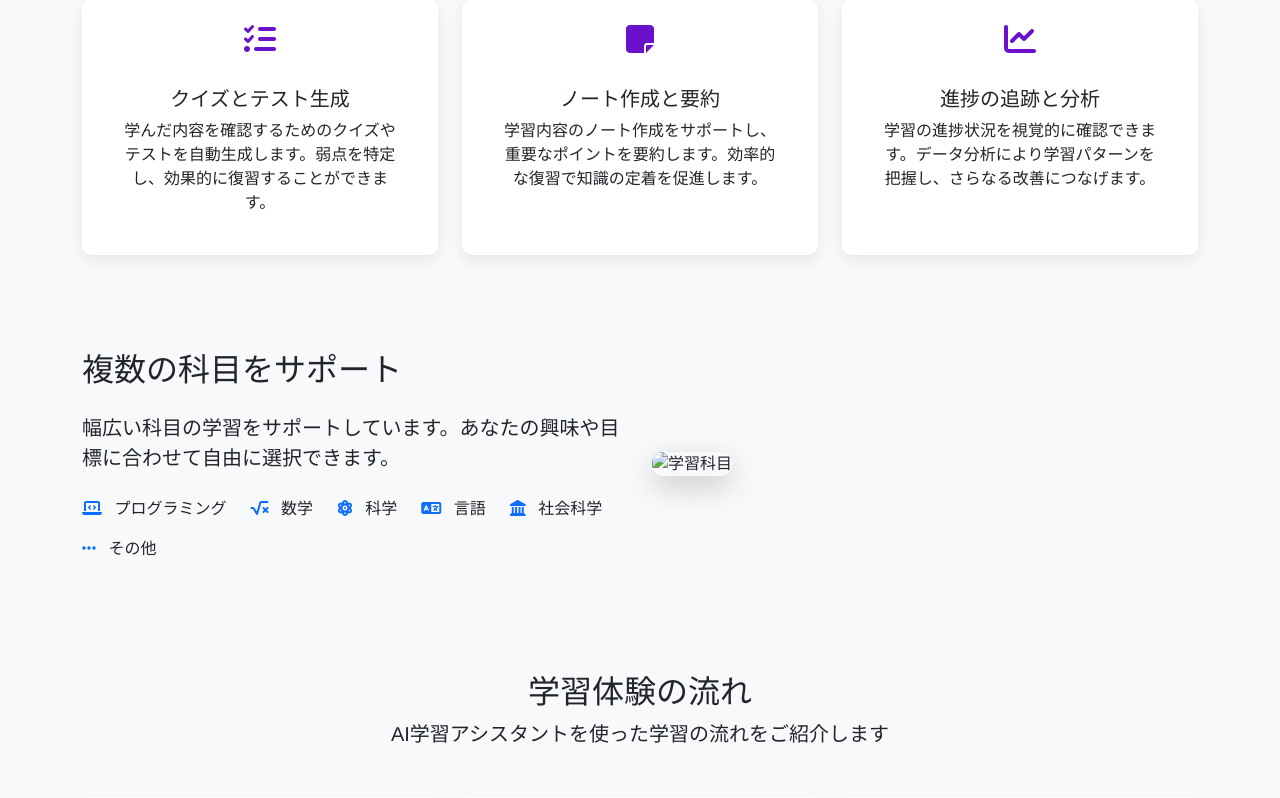
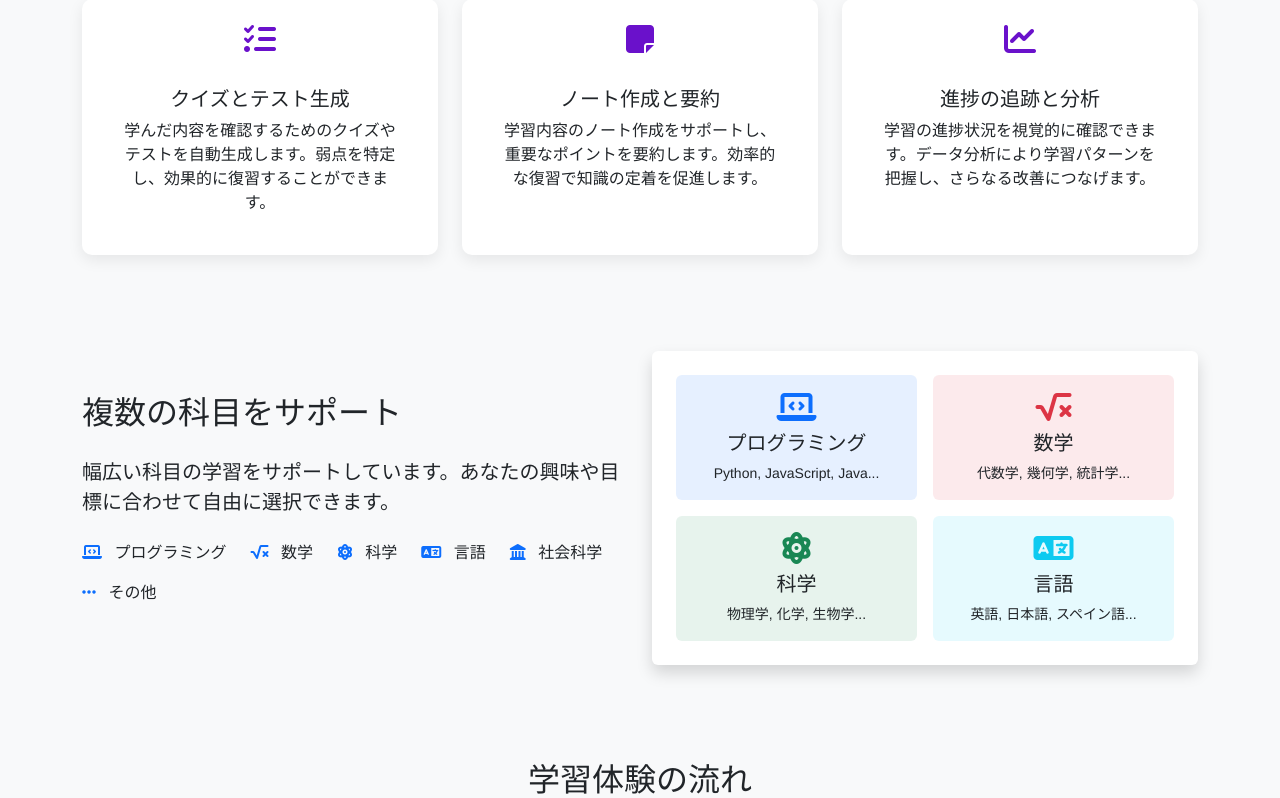
Before and after one commit to timeless-residents/handson-openai-responses-api, a Flask app: page / in a window 1280 px wide. Shown: the part 833-1631 px from the top of the page. Run offline with Flask 3, Linux system fonts and the light colour scheme; some libraries are stand-ins or nearby versions.

Commit message:
fix(usecase-037): 画像リンク切れを修正
プレースホルダー画像のリンク切れを修正し、代わりにアイコンと情報を使った視覚的な学習科目表示に変更。
CSSとFont Awesomeを活用したデザインで、外部リソースへの依存を排除しました。

🤖 Generated with [Claude Code](https://claude.ai/code)
Co-Authored-By: Claude <noreply@anthropic.com>

```diff
--- a/showroom/usecase-037/templates/index.html
+++ b/showroom/usecase-037/templates/index.html
@@ -187,7 +187,38 @@
                     </div>
                 </div>
                 <div class="col-lg-6">
-                    <img src="https://via.placeholder.com/600x400?text=学習科目イメージ" alt="学習科目" class="img-fluid demo-img">
+                    <div class="p-4 bg-white rounded shadow">
+                        <div class="row g-3">
+                            <div class="col-6">
+                                <div class="p-3 bg-primary bg-opacity-10 rounded text-center">
+                                    <i class="fas fa-laptop-code fa-2x text-primary mb-2"></i>
+                                    <h5>プログラミング</h5>
+                                    <p class="small mb-0">Python, JavaScript, Java...</p>
+                                </div>
+                            </div>
+                            <div class="col-6">
+                                <div class="p-3 bg-danger bg-opacity-10 rounded text-center">
+                                    <i class="fas fa-square-root-alt fa-2x text-danger mb-2"></i>
+                                    <h5>数学</h5>
+                                    <p class="small mb-0">代数学, 幾何学, 統計学...</p>
+                                </div>
+                            </div>
+                            <div class="col-6">
+                                <div class="p-3 bg-success bg-opacity-10 rounded text-center">
+                                    <i class="fas fa-atom fa-2x text-success mb-2"></i>
+                                    <h5>科学</h5>
+                                    <p class="small mb-0">物理学, 化学, 生物学...</p>
+                                </div>
+                            </div>
+                            <div class="col-6">
+                                <div class="p-3 bg-info bg-opacity-10 rounded text-center">
+                                    <i class="fas fa-language fa-2x text-info mb-2"></i>
+                                    <h5>言語</h5>
+                                    <p class="small mb-0">英語, 日本語, スペイン語...</p>
+                                </div>
+                            </div>
+                        </div>
+                    </div>
                 </div>
             </div>
         </div>
```
